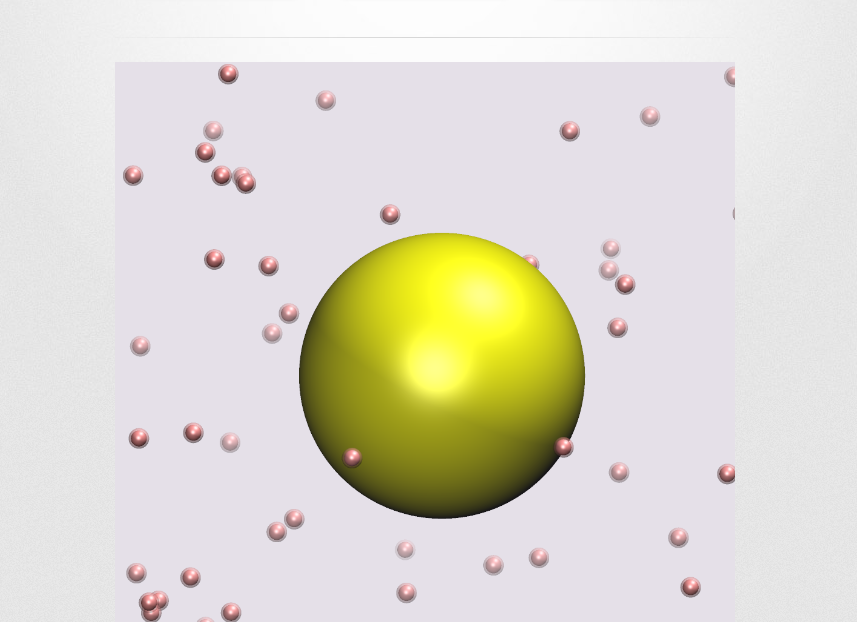
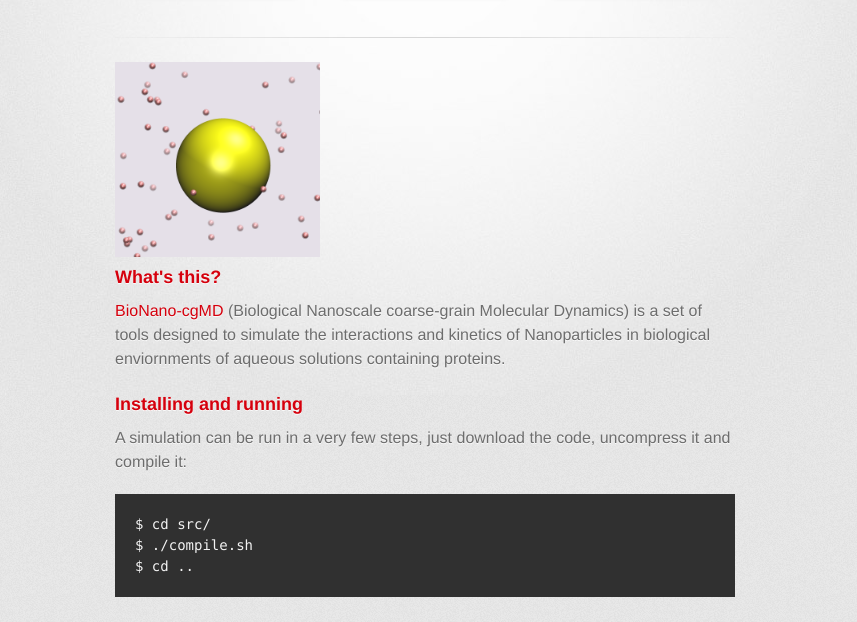
Before and after one commit to bubbles-suite/BUBBLES, a plain HTML site: page index.html in a window 1280 px wide. Shown: the part 178-800 px from the top of the page, without its empty margins (215-1072 px from the left). Drawn offline with Linux system fonts and the light colour scheme; a web font is replaced by a local one.

Commit message:
Update index.html

```diff
--- a/index.html
+++ b/index.html
@@ -32,7 +32,7 @@
 
         <section id="main_content">
 
-        <img src="images/snapshot1.png" />
+        <div style="width: 33%"><img src="images/snapshot1.png" /></div>
 
           <h3><span class="octicon octicon-link"></span>What's this?</h3>
 
```
